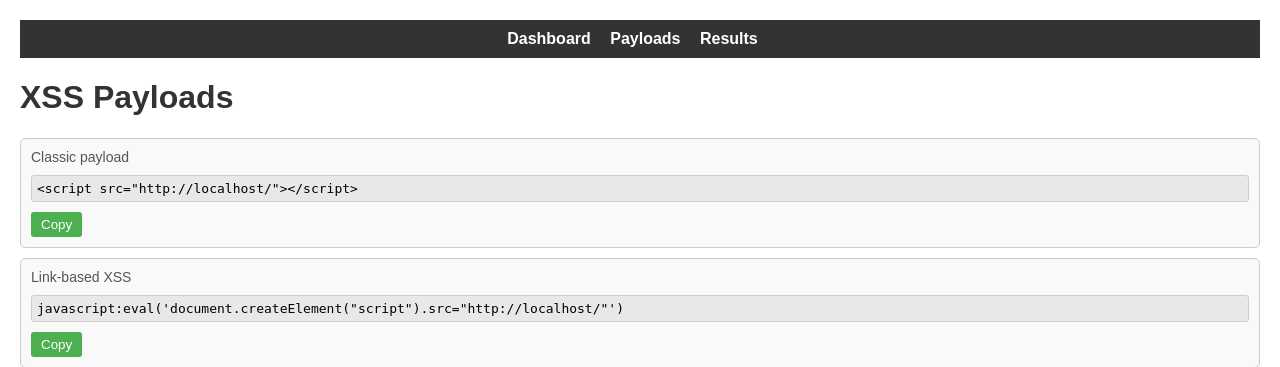
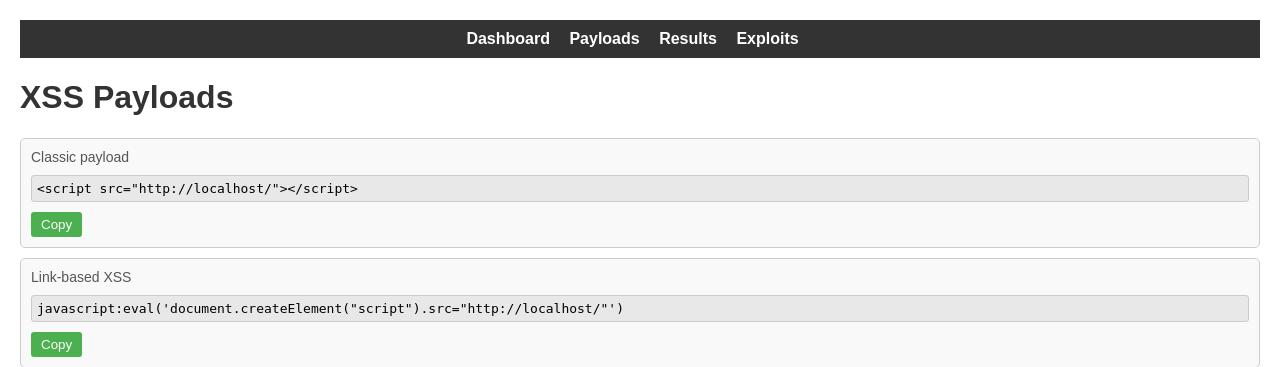
Before and after one commit to MatriXSS-Fontys/MatriXSS-proc, a Flask app: page /payloads in a window 1280 px wide. Shown: the top 367 px of the page. Run offline with Flask 3, Linux system fonts and the light colour scheme.

Commit message:
ADD select exploit page to header

```diff
--- a/templates/header.html
+++ b/templates/header.html
@@ -5,6 +5,7 @@
             <li><a href="/dashboard">Dashboard</a></li>
             <li><a href="/payloads">Payloads</a></li>
             <li><a href="/results">Results</a></li>
+            <li><a href="/SelectExploit">Exploits</a></li>
         </ul>
     </nav>
     <style>
```
